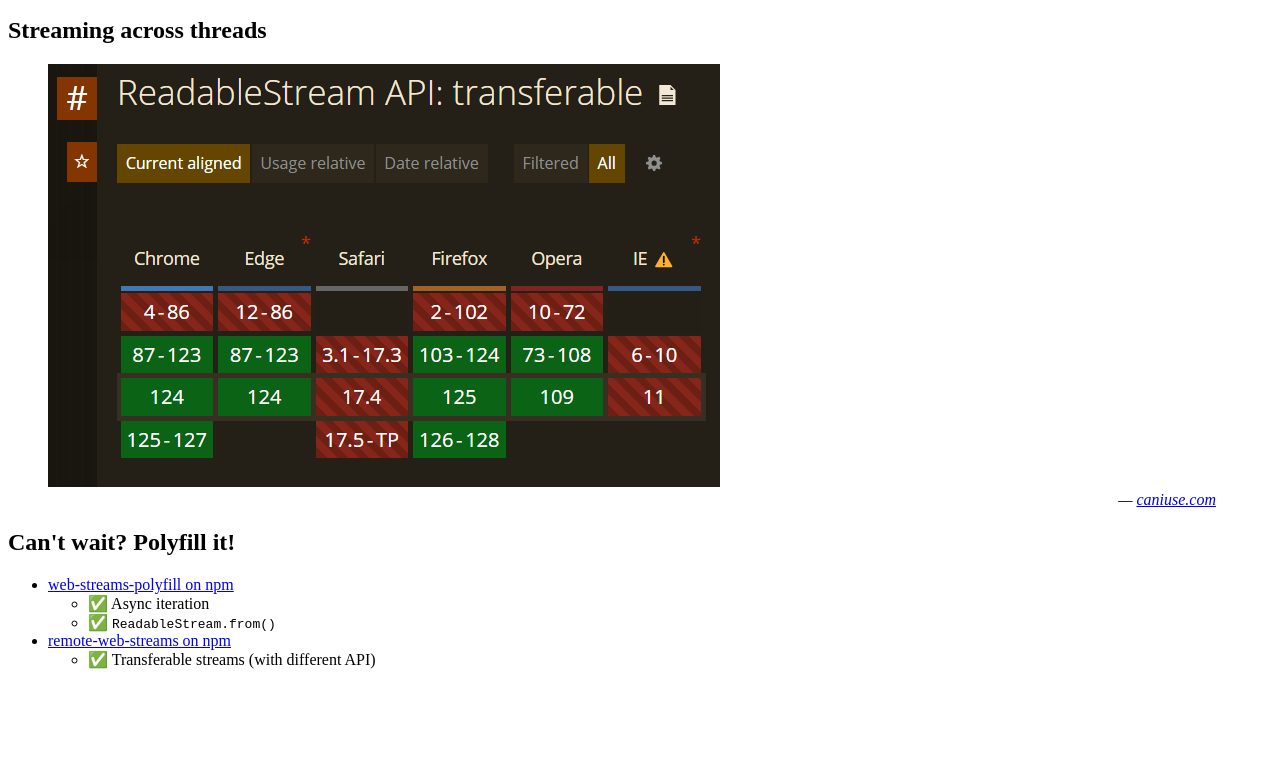
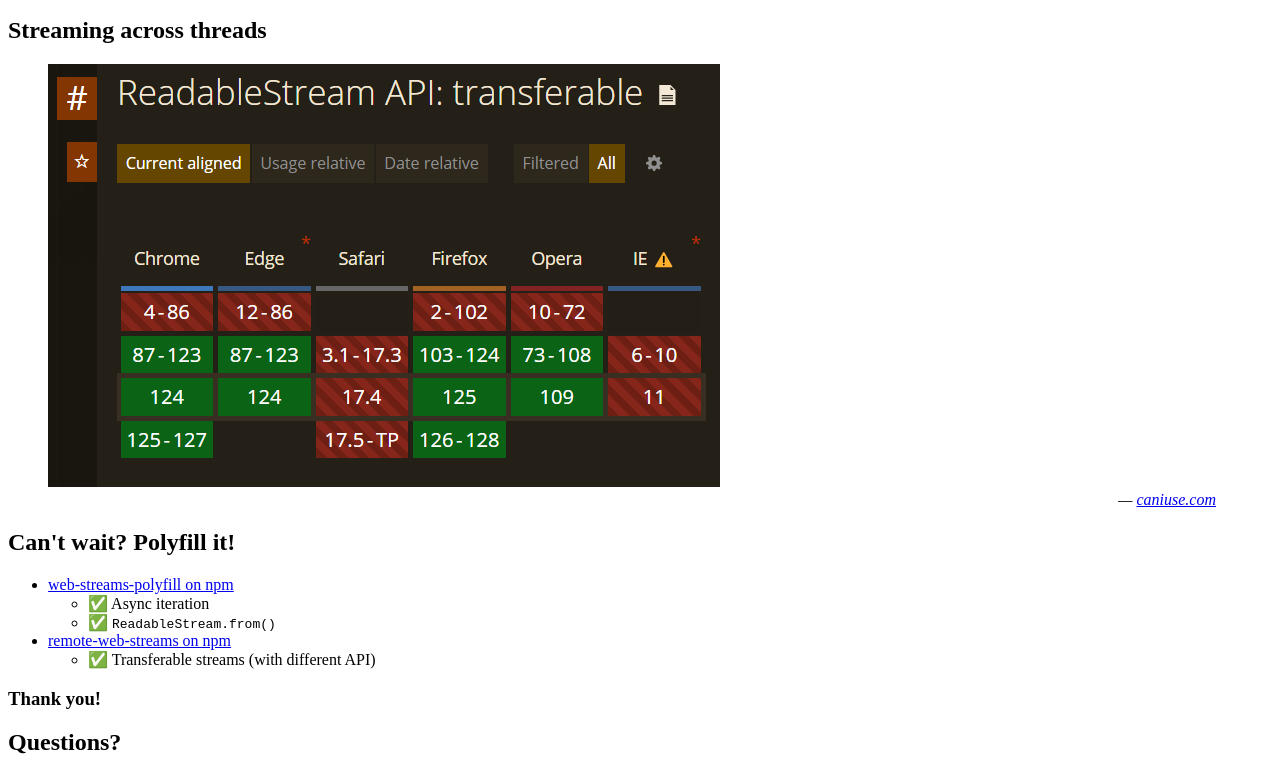
Before and after one commit to MattiasBuelens/web-streams-talk, a website built with Vite: page index.html in a window 1280 px wide. Shown: the part 9060-9836 px from the top of the page. Before the commit the page ends 9745 px from the top, so only its background shows below. Built offline with nearby package versions, Linux system fonts and the light colour scheme; a web font is replaced by a local one; what reveal.js would draw is missing.

Commit message:
Add outro slide

```diff
--- a/index.html
+++ b/index.html
@@ -751,6 +751,12 @@
             </ul>
           </section>
         </section>
+        <section>
+          <section>
+            <h1>Thank you!</h1>
+            <h2>Questions?</h2>
+          </section>
+        </section>
       </div>
     </div>
     <script type="module" src="/src/main.ts"></script>
```
